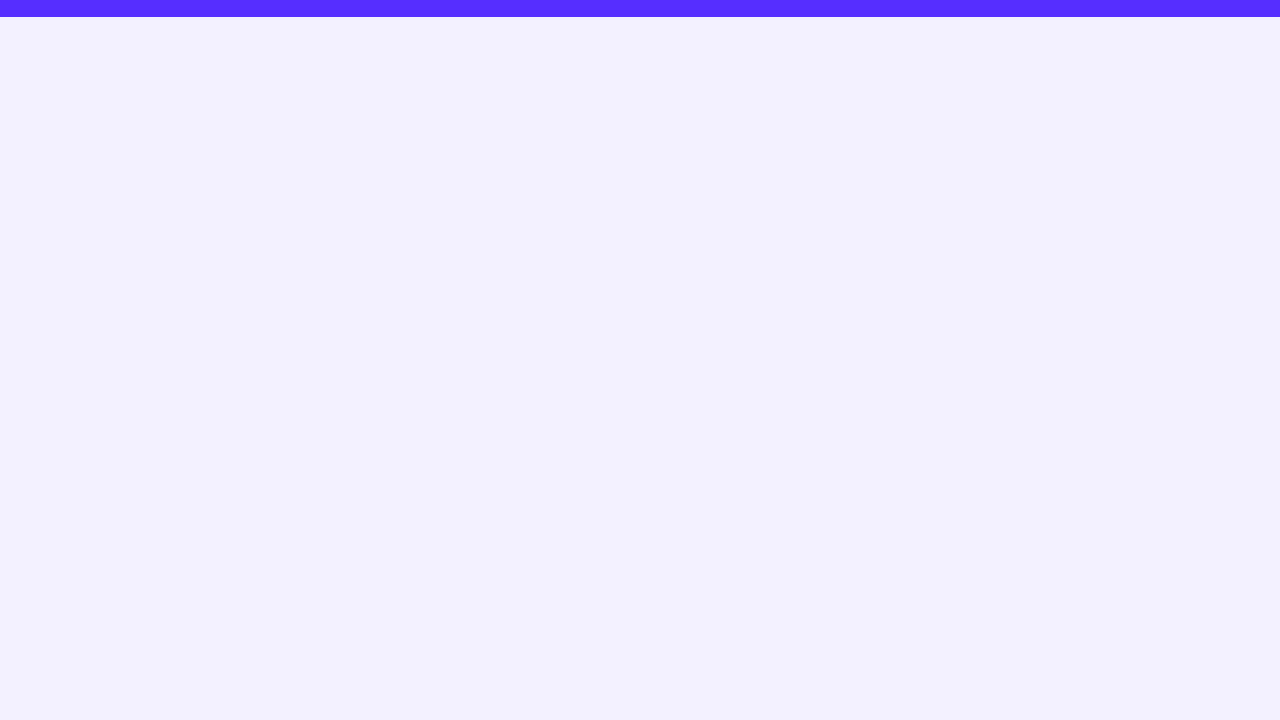
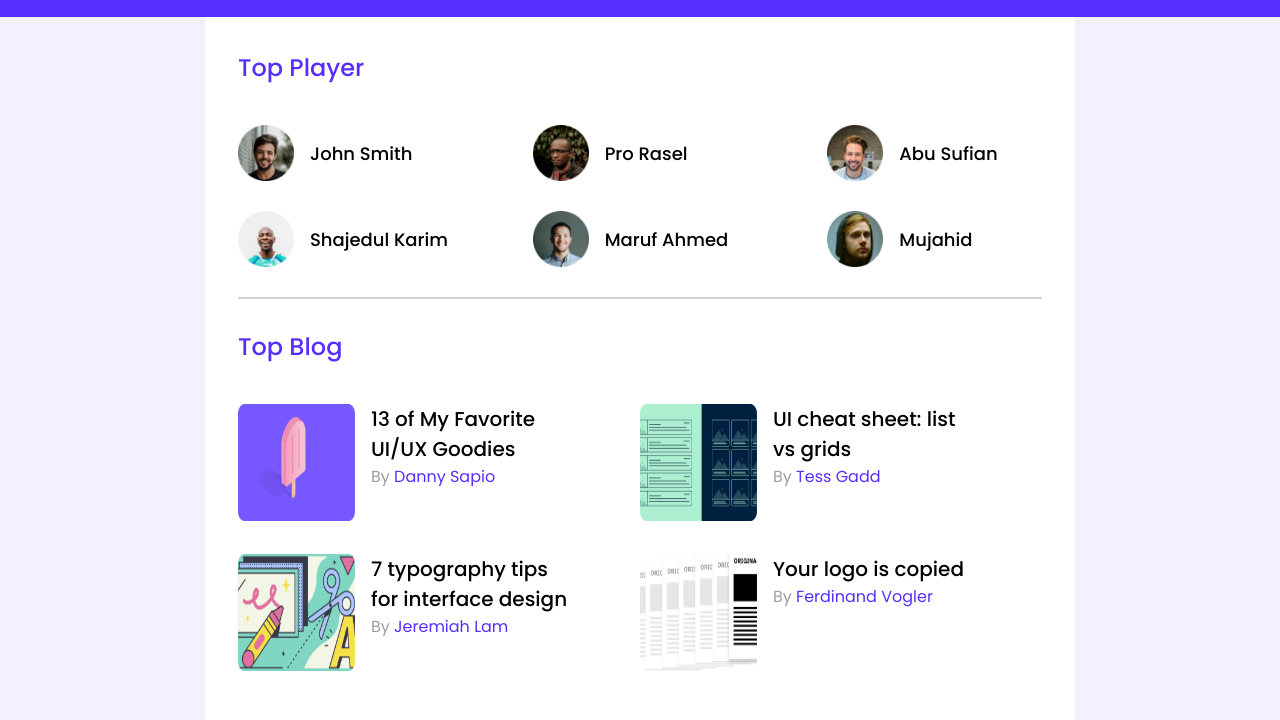
Before and after one commit to Rabbi4579/leader-board, a plain HTML site: page index.html in a window 1280 px wide. Shown: the part 81-801 px from the top of the page. Drawn offline with Linux system fonts and the light colour scheme; a web font is replaced by a local one.

Commit message:
add top-player

```diff
--- a/css/styles.css
+++ b/css/styles.css
@@ -1,107 +1,149 @@
-*{
+* {
   margin: 0;
   padding: 0;
-
 }
-ul li{
+ul li {
   list-style-type: none;
-
 }
-a{
+a {
   text-decoration: none;
 }
 
-body{
-    font-family: 'Poppins', sans-serif;
-    background-color: #F3F1FF;
+body {
+  font-family: "Poppins", sans-serif;
+  background-color: #f3f1ff;
 }
-
-
-
+main {
+  display: flex;
+  justify-content: center;
+}
+.container {
+  background-color: #ffffff;
+  width: 870px;
+}
+.section-title {
+    color: #562eff;
+    font-weight: 500;
+    font-size: 24px;
+    margin-bottom: 40px;
+  }
 /* -------utilitis css end-------- */
 
 /* -------header part css start----- */
-#header{
+#header {
   padding: 20px 0;
-    background: #562EFF;
+  background: #562eff;
   display: flex;
   justify-content: center;
   align-items: center;
-
 }
-.header-container{
+.header-container {
   width: 870px;
   display: flex;
   justify-content: space-between;
 }
-.header-logo img{
+.header-logo img {
   width: 40px;
   height: 50px;
 }
-.header-menu nav ul{
+.header-menu nav ul {
   display: flex;
   align-items: center;
 }
-nav ul li{
+nav ul li {
   margin-left: 36px;
 }
-nav ul li a{
+nav ul li a {
   color: #ffffff;
   font-weight: 400;
   font-size: 16px;
 }
 
-
 /* -------header part css end----- */
 
+/* -------top player part start----- */
+.top-players {
+  padding: 33px 33px 42px 33px;
+}
 
+.players {
+  display: grid;
+  grid-template-columns: repeat(3, 1fr);
+  grid-row-gap: 30px;
+  grid-column-gap: 80px;
+}
+.player {
+  display: flex;
+  align-items: center;
+}
+.player img {
+  width: 56px;
+  height: 56px;
+}
+.player-name {
+  color: #000000;
+  font-weight: 500;
+  font-size: 18px;
+  margin-left: 16px;
+}
+hr{
+    border: 1px solid #D1D1D1;
+    margin: 30px 0;
+}
 
+/* ------blog part start---------- */
+.bolgs{
+    display: grid;
+    grid-template-columns: repeat(2, 1fr);
+    grid-row-gap: 26px;
+}
+.blog{
+    display: flex;
+}
+.blog .thumbnail img{
+    width: 117px;
+    height: 117px;
+}
+.blog-info{
+    margin-left: 16px;
+}
+.blog-title{
+    color: #000000;
+    font-weight: 500;
+font-size: 20px;
+padding-right: 63px;
+}
+.author-details{
+    color: #9F9F9F;
+    font-weight: 400;
+font-size: 16px;
 
-
-
-
-
-
-
-
-
-
-
-
-
-
-
-
-
-
-
-
-
-
-
-
-
-
+}
+.author-details a{
+    color: #562EFF;
+    font-weight: 400;
+font-size: 16px;
+}
 
 /* ---------Media Queries responsive---------- */
-@media screen and (max-width:576px) {
+@media screen and (max-width: 576px) {
   /* ----header part -------- */
-    .header-container{
+  .header-container {
     flex-direction: column;
     align-items: center;
   }
-    nav ul{
+  nav ul {
     flex-direction: column;
     gap: 20px;
   }
-    nav ul li{
+  nav ul li {
     margin-left: 0;
   }
 }
 
-@media screen and (min-width:577px) and (max-width:992px) {
+@media screen and (min-width: 577px) and (max-width: 992px) {
   /* -----header part----- */
-    .header-container{
+  .header-container {
     flex-direction: column;
     align-items: center;
   }
--- a/index.html
+++ b/index.html
@@ -34,5 +34,85 @@
        </div>
     </header>
     <!-- header part end -->
+    <main>
+        <!-- ----top section part start--- -->
+        <section class="container">
+            <div class="top-players">
+                <h2 class="section-title">Top Player</h2>
+                <div class="players">
+                    <div class="player">
+                        <img src="images/players/player-1.png" alt="">
+                        <h3 class="player-name">John Smith</h3>
+                    </div>
+                    <div class="player">
+                        <img src="images/players/player-2.png" alt="">
+                        <h3 class="player-name">Pro Rasel</h3>
+                    </div>
+                    <div class="player">
+                        <img src="images/players/player-3.png" alt="">
+                        <h3 class="player-name">Abu Sufian</h3>
+                    </div>
+                    <div class="player">
+                        <img src="images/players/player-4.png" alt="">
+                        <h3 class="player-name">Shajedul Karim</h3>
+                    </div>
+                    <div class="player">
+                        <img src="images/players/player-5.png" alt="">
+                        <h3 class="player-name">Maruf Ahmed</h3>                    </div>
+                    <div class="player">
+                        <img src="images/players/player-6.png" alt="">
+                        <h3 class="player-name">Mujahid</h3>
+                    </div>
+                </div>
+                <hr>
+                <div class="top-blogs">
+                    <h2 class="section-title">Top Blog</h2>
+                    <div class="bolgs">
+                        <div class="blog">
+                            <div class="thumbnail">
+                                <img src="images/blogs/blog-1.png" alt="">
+                            </div>
+                            <div class="blog-info">
+                                <h3 class="blog-title">13 of My Favorite UI/UX Goodies</h3>
+                                <p class="author-details">By <a href="">Danny Sapio</a></p>
+                            </div>
+                        </div>
+                        <div class="blog">
+                            <div class="thumbnail">
+                                <img src="images/blogs/blog-2.png" alt="">
+                            </div>
+                            <div class="blog-info">
+                                <h3 class="blog-title">UI cheat sheet:
+                                    list vs grids</h3>
+                                <p class="author-details">By <a href="">Tess Gadd</a></p>
+                            </div>
+                        </div>
+                        <div class="blog">
+                            <div class="thumbnail">
+                                <img src="images/blogs/blog-3.png" alt="">
+                            </div>
+                            <div class="blog-info">
+                                <h3 class="blog-title">7 typography tips
+                                    for interface design</h3>
+                                <p class="author-details">By <a href="">Jeremiah Lam</a></p>
+                            </div>
+                        </div>
+                        <div class="blog">
+                            <div class="thumbnail">
+                                <img src="images/blogs/blog-4.png" alt="">
+                            </div>
+                            <div class="blog-info">
+                                <h3 class="blog-title">Your logo is
+                                    copied</h3>
+                                <p class="author-details">By <a href="">Ferdinand Vogler</a></p>
+                            </div>
+                        </div>
+                    </div>
+                </div>
+            </div>
+
+        </section>
+        <!-- ----top section part end--- -->
+    </main>
 </body>
 </html>
```
Lines whose indentation alone changed are shown as unchanged.
